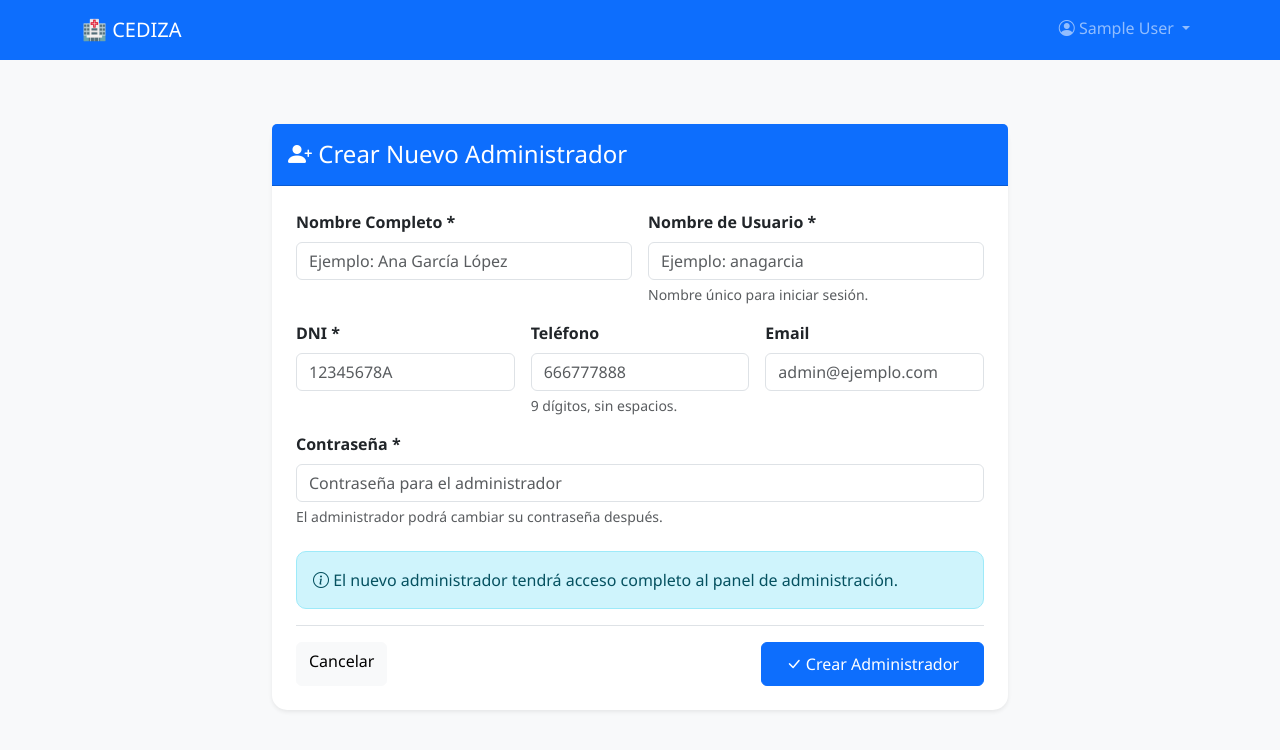
After one commit to mbatla00/cediza_IS, a Flask app: page /admin/crear-admin in a window 1280 px wide. The commit adds this page. Shown: the top 750 px of the page. Run offline with Flask 3, Linux system fonts and the light colour scheme; the visitor is signed in with stand-in values (Sample User, id 1).

Commit message:
fix: Corregir carga y guardado de horario en edición de trabajadores
- Cargar correctamente horario y especialidad desde BD en GET
- Eliminar registros previos y usar INSERT en POST
- Separar campos para especialista y auxiliar
- Eliminar opción 'Noche' no válida
- Corregir error de sintaxis en template Jinja2

```diff
--- a/app/controllers/admin.py
+++ b/app/controllers/admin.py
@@ -221,6 +221,7 @@ def nuevo_trabajador():
         tipo = request.form.get('tipo')
         password = request.form.get('password')
         horario = request.form.get('horario')
+        horario_especialista = request.form.get('horario_especialista')
         especialidad = request.form.get('especialidad')
 
         try:
@@ -293,8 +294,11 @@ def nuevo_trabajador():
 @login_required
 @role_required('admin')
 def listar_usuarios():
+    # Obtener todos los usuarios excepto el admin actual
     usuarios_bd = UsuarioDAO.get_all()
-    return render_template('admin/usuarios_lista.html', usuarios=usuarios_bd)
+    # Filtrar para no mostrar al admin actual
+    usuarios_filtrados = [u for u in usuarios_bd if u.nombreUsuario != session.get('usuario')]
+    return render_template('admin/usuarios_lista.html', usuarios=usuarios_filtrados)
 
 
 # --- EDITAR USUARIO ---
@@ -385,14 +389,33 @@ def editar_usuario(nombre_usuario):
                     elif usuario.rol == 'trabajador':
                         tipo_trab = request.form.get('tipo_trabajador')
                         horario = request.form.get('horario')
+                        especialidad = request.form.get('especialidad')
+
+                        # Actualizar tipo en Trabajadores
                         cursor.execute("UPDATE Trabajadores SET Tipo = ? WHERE nombreUsuario = ?",
                                        (tipo_trab, usuario.nombreUsuario))
+
+                        # Eliminar de todas las tablas específicas primero
+                        cursor.execute("DELETE FROM Auxiliares WHERE nombreUsuario = ?", (usuario.nombreUsuario,))
+                        cursor.execute("DELETE FROM Especialistas WHERE nombreUsuario = ?", (usuario.nombreUsuario,))
+                        cursor.execute("DELETE FROM coordinadores WHERE nombreUsuario = ?", (usuario.nombreUsuario,))
+
+                        # Insertar en la tabla correspondiente
                         if tipo_trab == 'auxiliar':
-                            cursor.execute("UPDATE Auxiliares SET Horario = ? WHERE nombreUsuario = ?",
-                                           (horario, usuario.nombreUsuario))
+                            cursor.execute(
+                                "INSERT INTO Auxiliares (nombreUsuario, Horario) VALUES (?, ?)",
+                                (usuario.nombreUsuario, horario or 'Mañana')
+                            )
+                        elif tipo_trab == 'coordinador':
+                            cursor.execute(
+                                "INSERT INTO coordinadores (nombreUsuario) VALUES (?)",
+                                (usuario.nombreUsuario,)
+                            )
                         elif tipo_trab == 'especialista':
-                            cursor.execute("UPDATE Especialistas SET Horario = ? WHERE nombreUsuario = ?",
-                                           (horario, usuario.nombreUsuario))
+                            cursor.execute(
+                                "INSERT INTO Especialistas (nombreUsuario, Especialidad, Horario) VALUES (?, ?, ?)",
+                                (usuario.nombreUsuario, especialidad or '', horario_especialista or '')
+                            )
 
                     conn.commit()
                 except Exception as e:
@@ -413,6 +436,7 @@ def editar_usuario(nombre_usuario):
     enfermedades = []
     paciente_enfermedades = []
     contactos = []
+    datos_trabajador = {}
 
     if conn:
         cursor = conn.cursor()
@@ -453,6 +477,35 @@ def editar_usuario(nombre_usuario):
                 for r in rows
             ]
 
+            # Datos del trabajador
+            if usuario.rol == 'trabajador':
+                cursor.execute(
+                    "SELECT Tipo FROM Trabajadores WHERE nombreUsuario = ?",
+                    (usuario.nombreUsuario,)
+                )
+                row_trab = cursor.fetchone()
+                if row_trab:
+                    datos_trabajador['tipo'] = row_trab[0]
+
+                    if row_trab[0] == 'auxiliar':
+                        cursor.execute(
+                            "SELECT Horario FROM Auxiliares WHERE nombreUsuario = ?",
+                            (usuario.nombreUsuario,)
+                        )
+                        row_aux = cursor.fetchone()
+                        if row_aux:
+                            datos_trabajador['horario'] = row_aux[0]
+
+                    elif row_trab[0] == 'especialista':
+                        cursor.execute(
+                            "SELECT Especialidad, Horario FROM Especialistas WHERE nombreUsuario = ?",
+                            (usuario.nombreUsuario,)
+                        )
+                        row_esp = cursor.fetchone()
+                        if row_esp:
+                            datos_trabajador['especialidad'] = row_esp[0]
+                            datos_trabajador['horario'] = row_esp[1]
+
         except Exception as e:
             print(f"Error al cargar datos: {e}")
         finally:
@@ -462,7 +515,8 @@ def editar_usuario(nombre_usuario):
                            usuario=usuario,
                            enfermedades=enfermedades,
                            paciente_enfermedades=paciente_enfermedades,
-                           contactos=contactos)
+                           contactos=contactos,
+                           datos_trabajador=datos_trabajador)
 
 
 # --- GESTIÓN DE BAJAS ---
@@ -471,13 +525,20 @@ def editar_usuario(nombre_usuario):
 @role_required('admin')
 def gestion_bajas():
     usuarios_bd = UsuarioDAO.get_all()
-    return render_template('admin/usuarios_lista.html', usuarios=usuarios_bd)
+    # Filtrar para no mostrar al admin actual
+    usuarios_filtrados = [u for u in usuarios_bd if u.nombreUsuario != session.get('usuario')]
+    return render_template('admin/usuarios_lista.html', usuarios=usuarios_filtrados)
 
 
 @admin_bp.route('/admin/usuarios/cambiar-estado/<nombre_usuario>', methods=['POST'])
 @login_required
 @role_required('admin')
 def cambiar_estado_usuario(nombre_usuario):
+    # No permitir darse de baja a sí mismo
+    if nombre_usuario == session.get('usuario'):
+        flash('No puedes darte de baja a ti mismo.', 'danger')
+        return redirect(url_for('admin.gestion_bajas'))
+
     estado_actual = request.form.get('estado_actual') == '1'
 
     if estado_actual:
@@ -505,3 +566,238 @@ def cambiar_estado_usuario(nombre_usuario):
         flash(f'Error al procesar la solicitud.', 'danger')
 
     return redirect(url_for('admin.gestion_bajas'))
+
+
+# --- PERFIL DEL ADMIN (para editar su propia información) ---
+@admin_bp.route('/admin/perfil', methods=['GET', 'POST'])
+@login_required
+@role_required('admin')
+def perfil():
+    usuario = UsuarioDAO.get_by_nombreUsuario(session.get('usuario'))
+    if not usuario:
+        flash('Usuario no encontrado.', 'danger')
+        return redirect(url_for('admin.dashboard'))
+
+    if request.method == 'POST':
+        usuario.nombre = request.form.get('nombre')
+        usuario.email = request.form.get('email')
+        usuario.dni = request.form.get('dni')
+        usuario.fechaNacimiento = request.form.get('fecha_nacimiento') or None
+        usuario.telefono = request.form.get('telefono')
+        password = request.form.get('password')
+
+        # Validar teléfono en edición
+        if usuario.telefono and usuario.telefono.strip():
+            if not re.match(r'^\d{9}$', usuario.telefono):
+                flash('El teléfono debe tener exactamente 9 dígitos, sin espacios.', 'danger')
+                return redirect(url_for('admin.perfil'))
+
+        if password and password.strip():
+            usuario.password = password.strip()
+
+        if UsuarioDAO.update(usuario):
+            db = Database()
+            conn = db.get_connection()
+            if conn:
+                cursor = conn.cursor()
+                try:
+                    cursor.execute(
+                        "UPDATE Usuarios SET telefono = ?, fechaNacimiento = ? WHERE nombreUsuario = ?",
+                        (usuario.telefono, usuario.fechaNacimiento, usuario.nombreUsuario)
+                    )
+                    conn.commit()
+                except Exception as e:
+                    print(f"Error al actualizar perfil: {e}")
+                    conn.rollback()
+                finally:
+                    cursor.close()
+            flash('Perfil actualizado correctamente.', 'success')
+        else:
+            flash('Error al actualizar el perfil.', 'danger')
+
+        return redirect(url_for('admin.perfil'))
+
+    # GET: Cargar datos
+    db = Database()
+    conn = db.get_connection()
+    if conn:
+        cursor = conn.cursor()
+        try:
+            cursor.execute(
+                "SELECT fechaNacimiento, telefono FROM Usuarios WHERE nombreUsuario = ?",
+                (usuario.nombreUsuario,)
+            )
+            row = cursor.fetchone()
+            if row:
+                if row[0]:
+                    usuario.fechaNacimiento = row[0]
+                if row[1]:
+                    usuario.telefono = row[1]
+        except Exception as e:
+            print(f"Error al cargar datos: {e}")
+        finally:
+            cursor.close()
+
+    return render_template('admin/perfil.html', usuario=usuario)
+
+
+# --- PERFIL DEL TRABAJADOR (para editar su propia información) ---
+@admin_bp.route('/trabajador/perfil', methods=['GET', 'POST'])
+@login_required
+@role_required('trabajador')
+def perfil_trabajador():
+    usuario = UsuarioDAO.get_by_nombreUsuario(session.get('usuario'))
+    if not usuario:
+        flash('Usuario no encontrado.', 'danger')
+        return redirect(url_for('auth.dashboard_redirect'))
+
+    if request.method == 'POST':
+        usuario.nombre = request.form.get('nombre')
+        usuario.email = request.form.get('email')
+        usuario.dni = request.form.get('dni')
+        usuario.fechaNacimiento = request.form.get('fecha_nacimiento') or None
+        usuario.telefono = request.form.get('telefono')
+        password = request.form.get('password')
+
+        # Validar teléfono en edición
+        if usuario.telefono and usuario.telefono.strip():
+            if not re.match(r'^\d{9}$', usuario.telefono):
+                flash('El teléfono debe tener exactamente 9 dígitos, sin espacios.', 'danger')
+                return redirect(url_for('admin.perfil_trabajador'))
+
+        if password and password.strip():
+            usuario.password = password.strip()
+
+        if UsuarioDAO.update(usuario):
+            db = Database()
+            conn = db.get_connection()
+            if conn:
+                cursor = conn.cursor()
+                try:
+                    cursor.execute(
+                        "UPDATE Usuarios SET telefono = ?, fechaNacimiento = ? WHERE nombreUsuario = ?",
+                        (usuario.telefono, usuario.fechaNacimiento, usuario.nombreUsuario)
+                    )
+                    conn.commit()
+                except Exception as e:
+                    print(f"Error al actualizar perfil: {e}")
+                    conn.rollback()
+                finally:
+                    cursor.close()
+            flash('Perfil actualizado correctamente.', 'success')
+        else:
+            flash('Error al actualizar el perfil.', 'danger')
+
+        return redirect(url_for('admin.perfil_trabajador'))
+
+    # GET: Cargar datos
+    db = Database()
+    conn = db.get_connection()
+    if conn:
+        cursor = conn.cursor()
+        try:
+            cursor.execute(
+                "SELECT fechaNacimiento, telefono FROM Usuarios WHERE nombreUsuario = ?",
+                (usuario.nombreUsuario,)
+            )
+            row = cursor.fetchone()
+            if row:
+                if row[0]:
+                    usuario.fechaNacimiento = row[0]
+                if row[1]:
+                    usuario.telefono = row[1]
+        except Exception as e:
+            print(f"Error al cargar datos: {e}")
+        finally:
+            cursor.close()
+
+    return render_template('trabajador/perfil.html', usuario=usuario)
+
+
+# --- CREAR NUEVO ADMIN ---
+@admin_bp.route('/admin/crear-admin', methods=['GET', 'POST'])
+@login_required
+@role_required('admin')
+def crear_admin():
+    if request.method == 'POST':
+        nombre_completo = request.form.get('nombre_completo')
+        nombre_usuario = request.form.get('nombre_usuario').strip().lower()
+        dni = request.form.get('dni')
+        email = request.form.get('email')
+        password = request.form.get('password')
+        telefono = request.form.get('telefono')
+
+        # Validaciones
+        if not UsuarioDAO.validar_dni(dni):
+            flash('El DNI introducido no es válido.', 'danger')
+            return redirect(url_for('admin.crear_admin'))
+
+        if telefono and telefono.strip():
+            if not re.match(r'^\d{9}$', telefono):
+                flash('El teléfono debe tener exactamente 9 dígitos, sin espacios.', 'danger')
+                return redirect(url_for('admin.crear_admin'))
+
+        if UsuarioDAO.get_by_nombreUsuario(nombre_usuario):
+            flash(f'El nombre de usuario "{nombre_usuario}" ya está ocupado.', 'warning')
+            return redirect(url_for('admin.crear_admin'))
+
+        if UsuarioDAO.get_by_dni(dni):
+            flash(f'Ya existe un usuario con el DNI {dni}.', 'danger')
+            return redirect(url_for('admin.crear_admin'))
+
+        try:
+            nuevo_admin = Usuario(
+                nombreUsuario=nombre_usuario,
+                Nombre=nombre_completo,
+                DNI=dni,
+                Rol='admin',
+                password=password,
+                email=email
+            )
+
+            if not UsuarioDAO.create(nuevo_admin):
+                flash('Error al crear la cuenta de administrador.', 'danger')
+                return redirect(url_for('admin.crear_admin'))
+
+            # Guardar teléfono
+            if telefono:
+                db = Database()
+                conn = db.get_connection()
+                if conn:
+                    cursor = conn.cursor()
+                    try:
+                        cursor.execute(
+                            "UPDATE Usuarios SET telefono = ? WHERE nombreUsuario = ?",
+                            (telefono, nombre_usuario)
+                        )
+                        conn.commit()
+                    except Exception as e:
+                        print(f"Error al guardar teléfono: {e}")
+                    finally:
+                        cursor.close()
+
+            # Crear registro en Administrador
+            db = Database()
+            conn = db.get_connection()
+            if conn:
+                cursor = conn.cursor()
+                try:
+                    cursor.execute(
+                        "INSERT INTO Administrador (nombreUsuario) VALUES (?)",
+                        (nombre_usuario,)
+                    )
+                    conn.commit()
+                except Exception as e:
+                    print(f"Error al crear registro de administrador: {e}")
+                    conn.rollback()
+                finally:
+                    cursor.close()
+
+            flash(f'Administrador {nombre_completo} creado correctamente.', 'success')
+            return redirect(url_for('admin.dashboard'))
+
+        except Exception as e:
+            flash(f'Error crítico: {str(e)}', 'danger')
+            return redirect(url_for('admin.crear_admin'))
+
+    return render_template('admin/crear_admin.html')
--- /dev/null
+++ b/app/templates/admin/crear_admin.html
@@ -0,0 +1,65 @@
+{% extends "base.html" %}
+
+{% block title %}Crear Administrador{% endblock %}
+
+{% block content %}
+<div class="row justify-content-center mt-4">
+    <div class="col-md-8">
+        <div class="card shadow-sm border-0">
+            <div class="card-header bg-primary text-white py-3">
+                <h4 class="mb-0"><i class="bi bi-person-plus-fill"></i> Crear Nuevo Administrador</h4>
+            </div>
+            <div class="card-body p-4">
+                <form method="POST">
+                    <div class="row g-3 mb-3">
+                        <div class="col-md-6">
+                            <label class="form-label fw-bold">Nombre Completo *</label>
+                            <input type="text" class="form-control" name="nombre_completo" required placeholder="Ejemplo: Ana García López">
+                        </div>
+                        <div class="col-md-6">
+                            <label class="form-label fw-bold">Nombre de Usuario *</label>
+                            <input type="text" class="form-control" name="nombre_usuario" required placeholder="Ejemplo: anagarcia">
+                            <div class="form-text">Nombre único para iniciar sesión.</div>
+                        </div>
+                    </div>
+
+                    <div class="row g-3 mb-3">
+                        <div class="col-md-4">
+                            <label class="form-label fw-bold">DNI *</label>
+                            <input type="text" class="form-control" name="dni" required placeholder="12345678A">
+                        </div>
+                        <div class="col-md-4">
+                            <label class="form-label fw-bold">Teléfono</label>
+                            <input type="tel" class="form-control" name="telefono" placeholder="666777888">
+                            <div class="form-text">9 dígitos, sin espacios.</div>
+                        </div>
+                        <div class="col-md-4">
+                            <label class="form-label fw-bold">Email</label>
+                            <input type="email" class="form-control" name="email" placeholder="admin@ejemplo.com">
+                        </div>
+                    </div>
+
+                    <div class="row g-3 mb-4">
+                        <div class="col-md-12">
+                            <label class="form-label fw-bold">Contraseña *</label>
+                            <input type="password" class="form-control" name="password" required placeholder="Contraseña para el administrador">
+                            <div class="form-text">El administrador podrá cambiar su contraseña después.</div>
+                        </div>
+                    </div>
+
+                    <div class="alert alert-info">
+                        <i class="bi bi-info-circle"></i> El nuevo administrador tendrá acceso completo al panel de administración.
+                    </div>
+
+                    <div class="d-flex justify-content-between border-top pt-3">
+                        <a href="{{ url_for('admin.dashboard') }}" class="btn btn-light">Cancelar</a>
+                        <button type="submit" class="btn btn-primary px-4">
+                            <i class="bi bi-check-lg"></i> Crear Administrador
+                        </button>
+                    </div>
+                </form>
+            </div>
+        </div>
+    </div>
+</div>
+{% endblock %}
--- a/app/templates/base.html
+++ b/app/templates/base.html
@@ -36,15 +36,31 @@
             <!-- Menú de navegación -->
             <div class="collapse navbar-collapse" id="navbarNav">
                 <ul class="navbar-nav ms-auto align-items-center">
-                    <li class="nav-item">
-                        <span class="badge bg-light text-dark me-3 p-2">
-                            {{ session.usuario_nombre }} ({{ session.rol }})
-                        </span>
-                    </li>
-                    <li class="nav-item">
-                        <a class="nav-link" href="{{ url_for('auth.logout') }}">
-                            <i class="bi bi-box-arrow-right"></i> Salir
+                    <!-- Menú desplegable para el usuario -->
+                    <li class="nav-item dropdown">
+                        <a class="nav-link dropdown-toggle" href="#" id="userDropdown" role="button" data-bs-toggle="dropdown">
+                            <i class="bi bi-person-circle"></i> {{ session.usuario_nombre }}
                         </a>
+                        <ul class="dropdown-menu dropdown-menu-end">
+                            {% if session.rol == 'admin' %}
+                                <li><a class="dropdown-item" href="{{ url_for('admin.perfil') }}">
+                                    <i class="bi bi-gear"></i> Mi Perfil
+                                </a></li>
+                                <li><hr class="dropdown-divider"></li>
+                                <li><a class="dropdown-item" href="{{ url_for('admin.crear_admin') }}">
+                                    <i class="bi bi-person-plus"></i> Crear Administrador
+                                </a></li>
+                            {% elif session.rol == 'trabajador' %}
+                                <li><a class="dropdown-item" href="{{ url_for('admin.perfil_trabajador') }}">
+                                    <i class="bi bi-gear"></i> Mi Perfil
+                                </a></li>
+                            {% endif %}
+                            <!-- Paciente NO tiene opción de editar perfil aquí -->
+                            <li><hr class="dropdown-divider"></li>
+                            <li><a class="dropdown-item" href="{{ url_for('auth.logout') }}">
+                                <i class="bi bi-box-arrow-right"></i> Salir
+                            </a></li>
+                        </ul>
                     </li>
                 </ul>
             </div>
```
Also changed, not shown: app/templates/admin/editar_usuario.html (+40 -9 lines), app/templates/admin/perfil.html (added, +64 -0 lines), app/templates/trabajador/perfil.html (added, +68 -0 lines).
